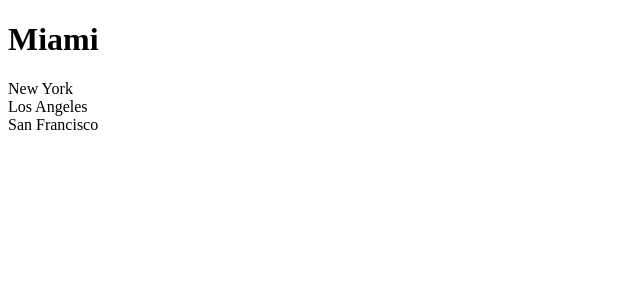
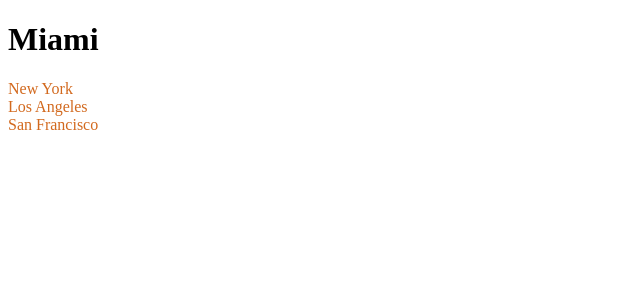
Before and after one commit to Otacon2024/Vite-React, a React (Vite) app: page / in a window 1280 px wide. Shown: the top 300 px of the page, without its empty margins (0-640 px from the left). Built offline with nearby package versions, Linux system fonts and the light colour scheme.

Commit message:
Update "list-group" to "listGroup" in ListGroup.module.css
// to access this property just like a regular Javascript object using "styles" object

```diff
--- a/src/components/ListGroup/ListGroup.module.css
+++ b/src/components/ListGroup/ListGroup.module.css
@@ -1,4 +1,5 @@
-.list-group {
+.listGroup {
     list-style: none;
     padding:0;
+    color:chocolate
 }
--- a/src/components/ListGroup/ListGroup.tsx
+++ b/src/components/ListGroup/ListGroup.tsx
@@ -29,7 +29,7 @@ function ListGroup({ items, heading, onSelectItem }: Props) {
     <>
       <h1>{heading}</h1>
       {items.length === 0 && <p>No item found</p>}
-      <ul className={styles["list-group"]}>
+      <ul className={styles.listGroup}>
         {items.map((item, index) => (
           <li
             className={
```
